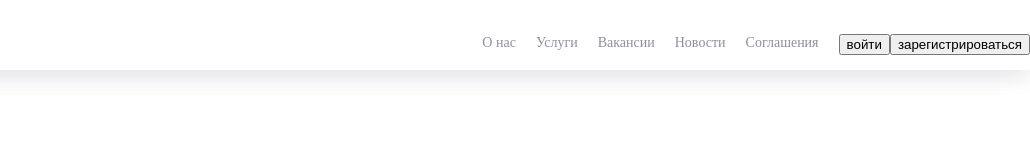
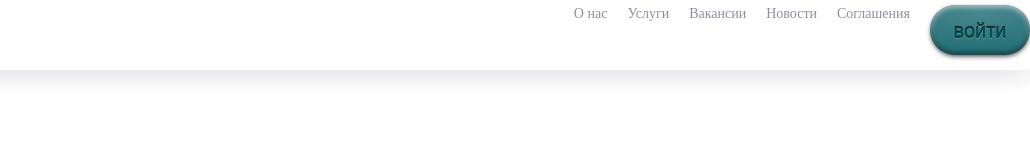
Before and after one commit to Temaalex/Readme, a plain HTML site: page index.html in a window 1280 px wide. Shown: the full height of the page, 250-1280 px from the left. Drawn offline with Linux system fonts and the light colour scheme.

Commit message:
Работаю над кнопкой войти, нашел в интернете хороший эскиз для подгода стилей нашего макета

```diff
--- a/css/styles.css
+++ b/css/styles.css
@@ -135,9 +135,38 @@ body{
 .header_link:hover, .header_link:focus, .header_link:active{
 	opacity: .75;
 }
-.header_button_enter{
-	float: right;
+
+.button_enter {
+  display: inline-block;
+  width: 100px;
+  height: 50px;
+  line-height: 50px;
+  font-size: 20px;
+  text-align: center;
+  text-decoration: none;
+  text-shadow: 0 1px rgba(255,255,255,.2), 0 -1px rgba(0,0,0,.8);
+  outline: none;
+  border: none;
+  border-radius: 100px;
+  background: rgb(28,107,114) radial-gradient(150% 100% at 50% 5px, rgba(255,255,255,.2), rgba(0,0,0,0));
+  box-shadow: inset rgba(0,0,0,.6) 0 -2px 5px, inset rgba(252,255,255,.7) 0 2px 5px, rgba(0,0,0,.8) 0 2px 5px -1px;
+  color: rgb(0,79,86);
+  user-select: none;
 }
+.button_enter:hover {
+  color: rgb(0,59,66);
+  cursor: pointer;
+}
+.button_enter:active {
+  padding-bottom: 1px;
+  box-shadow:
+   inset rgba(0,0,0,1) 0 1px 3px,
+   inset rgba(0,0,0,.6) 0 -2px 5px,
+   inset rgba(252,255,255,.7) 0 2px 5px,
+   0 1px rgba(255,255,255,.08);
+  color: rgb(128,207,214);
+}
+
 .header_button_registration{
 	float: right;
 }
--- a/index.html
+++ b/index.html
@@ -33,11 +33,11 @@
 									<li class="header_item">
 										<a href="#!" class="header_link">Соглашения</a>
 									</li>
-									<div class="header_button_enter">
-										<button>войти</button>
-									</div>
+
+									<input type="button" class="button_enter" value="войти">
+
 									<div class="header_button_registration">
-										<button>зарегистрироваться</button>
+										<!-- <button>зарегистрироваться</button> -->
 									</div>
 								</ul>
 							</nav>
```
